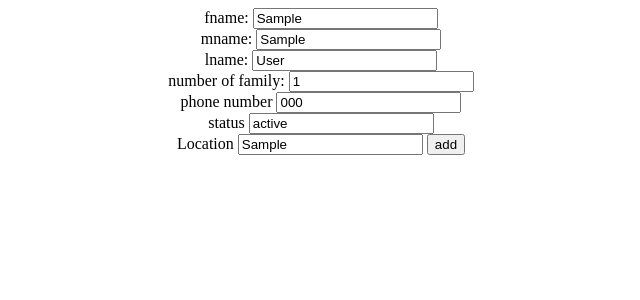
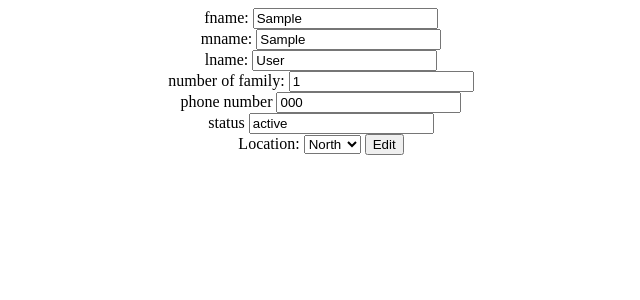
Before and after one commit to AliAbbas221/Task, a PHP site: page /darrebni6/editfamily/1 in a window 1280 px wide. Shown: the top 300 px of the page, without its empty margins (319-959 px from the left). Run offline with PHP 8.4, Linux system fonts and the light colour scheme; tables that the repository leaves empty or names only in its code hold one stand-in row (values such as "Sample post").

Commit message:
edit the add and delte

```diff
--- a/app/controllers/familyController.php
+++ b/app/controllers/familyController.php
@@ -40,6 +40,7 @@ class FamillyController extends basecontroller{
             $f2->setfamilycount($_POST['numberfamily']);
             $f2->setphone($_POST['phone']);
             $f2->setstatus($_POST['status']);
+            $f2->setlocation($_POST['location']);
             $f2->SaveFamily($this->conn);
             header('Location:'.BATH_BASE);
 
@@ -54,8 +55,10 @@ class FamillyController extends basecontroller{
     }
     public function DeleteFamily($id){
        // echo $id;
-    $rr=Family::getfamilybyid($this->conn,$id);
-    $rt=$rr->DeleteFamily($this->conn);
+   // $rr=Family::getfamilybyid($this->conn,$id);
+   $r1=new Family();
+   $r1->setid($id);
+    $rt=$r1->DeleteFamily($this->conn);
  if($rt)
     {
     header('Location:'.BATH_BASE);
--- a/views/users/editfamily.php
+++ b/views/users/editfamily.php
@@ -21,9 +21,15 @@
         <input type="number" name="phone" value=<?= $re->getphone()?>><br>
         <label>status</label>
         <input type="text" name="status" value=<?= $re->getstatus()?>><br>
-        <label>Location</label>
-        <input typoe="text" name="location" value=<?= $re->getlocation() ?>>
-        <input type="submit" value="add">
+        <label for="location">Location:</label>
+  <select name="location" id="location" value=<?= $re->getlocation()?>>
+    <option value="North">North</option>
+    <option value="East">East</option>
+    <option value="West">West</option>
+    <option value="South">South</option>
+  </select>
+
+        <input type="submit" value="Edit">
 
     </form>
 </center>
```
